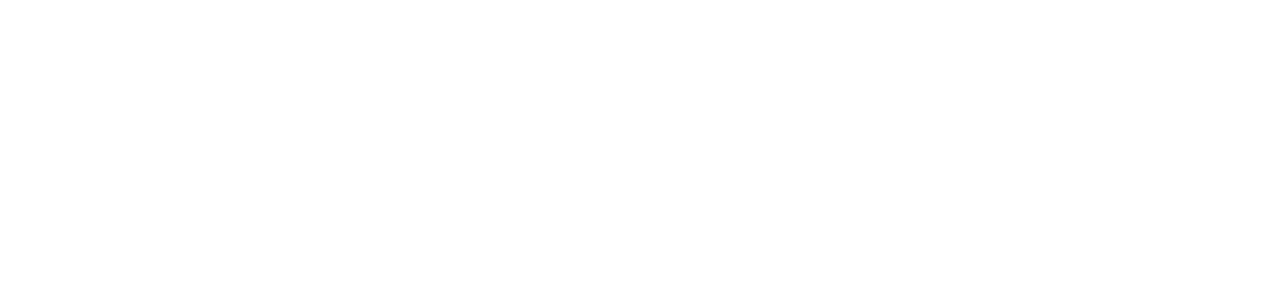
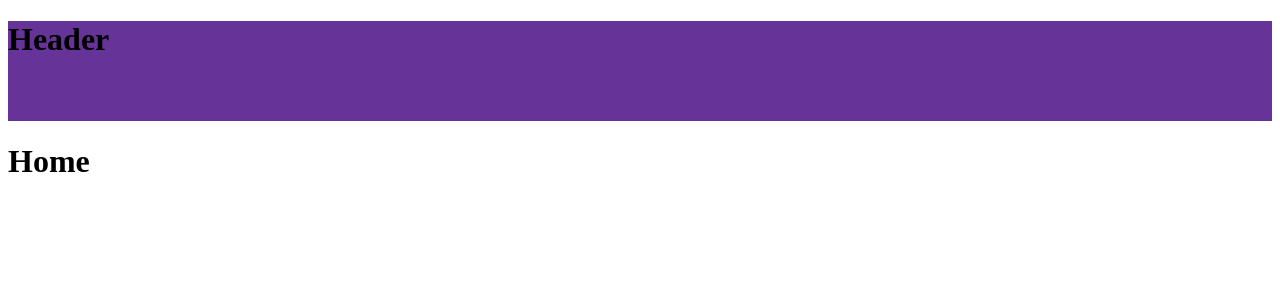
Before and after one commit to GuiHJLima/projetoTa, a Next.js app: page / in a window 1280 px wide. Shown: the top 300 px of the page. Built offline with nearby package versions, Linux system fonts and the light colour scheme.

Commit message:
feat: new header

```diff
--- /dev/null
+++ b/app/components/header/header.jsx
@@ -0,0 +1,10 @@
+'use client';
+import styles from './page.module.css';
+const Header = () => {
+    return (
+        <header className={styles.headerContainer}>
+            <h1>Header</h1>
+        </header>
+    );
+}
+export default Header;
--- /dev/null
+++ b/app/components/header/page.module.css
@@ -0,0 +1,7 @@
+.headerContainer{
+    width: 100%;
+    height: 100px;
+    padding: 0;
+    margin: 0;
+    background-color: rebeccapurple;
+}
--- /dev/null
+++ b/app/layout.js
@@ -0,0 +1,12 @@
+export const metadata = {
+  title: 'Next.js',
+  description: 'Generated by Next.js',
+}
+
+export default function RootLayout({ children }) {
+  return (
+    <html lang="en">
+      <body>{children}</body>
+    </html>
+  )
+}
--- /dev/null
+++ b/app/page.jsx
@@ -0,0 +1,10 @@
+import Header from "./components/header/header";
+
+export default function Home() {
+  return (
+    <div>
+      <Header />
+      <h1>Home</h1>
+    </div>
+  );
+}
--- a/src/app/page.jsx
+++ /dev/null
@@ -1,6 +0,0 @@
-export default function Home() {
-  return (
-    <div>
-    </div>
-  );
-}
```
Also changed, not shown: app/globals.css (added), app/page.module.css (renamed from src/app/page.module.css).
